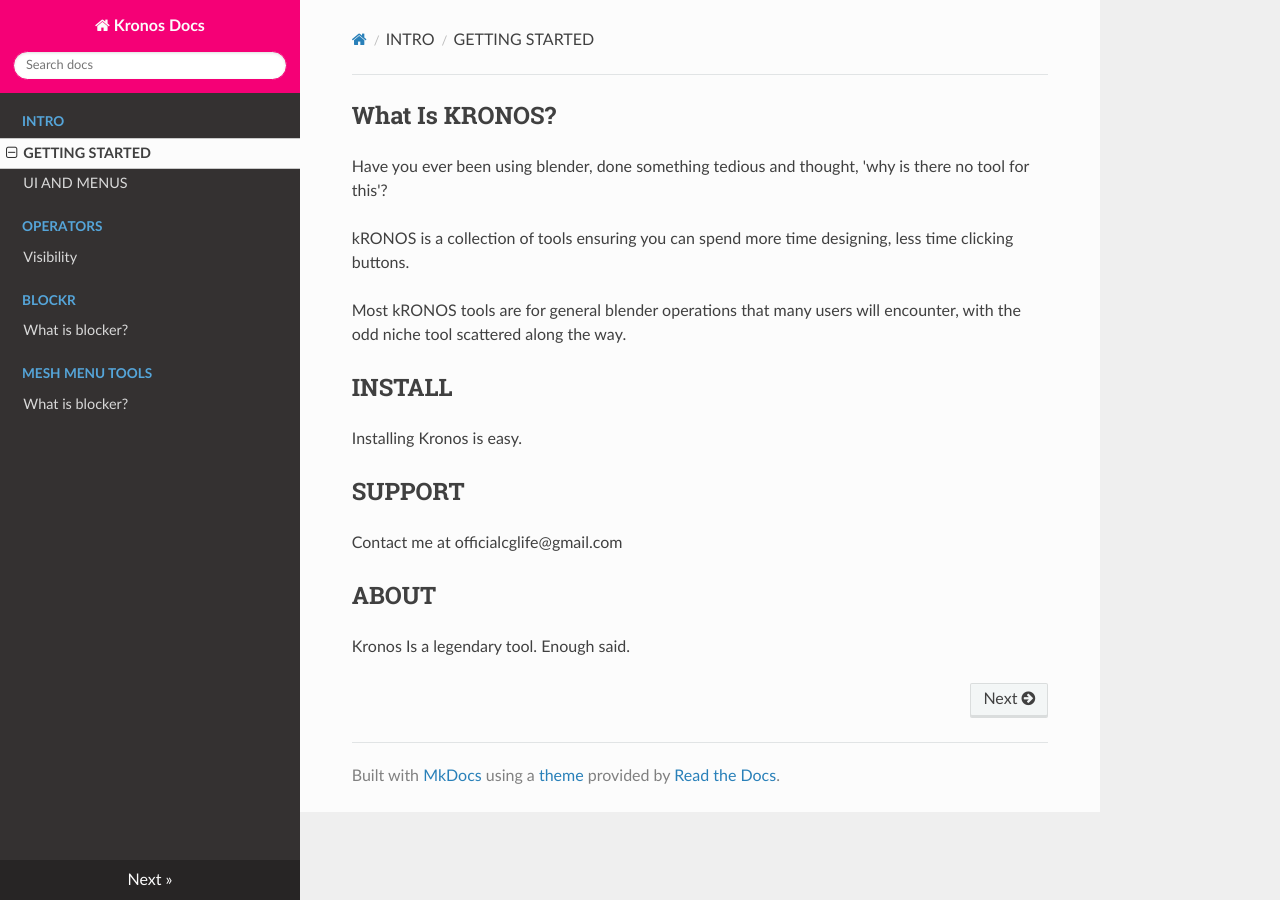
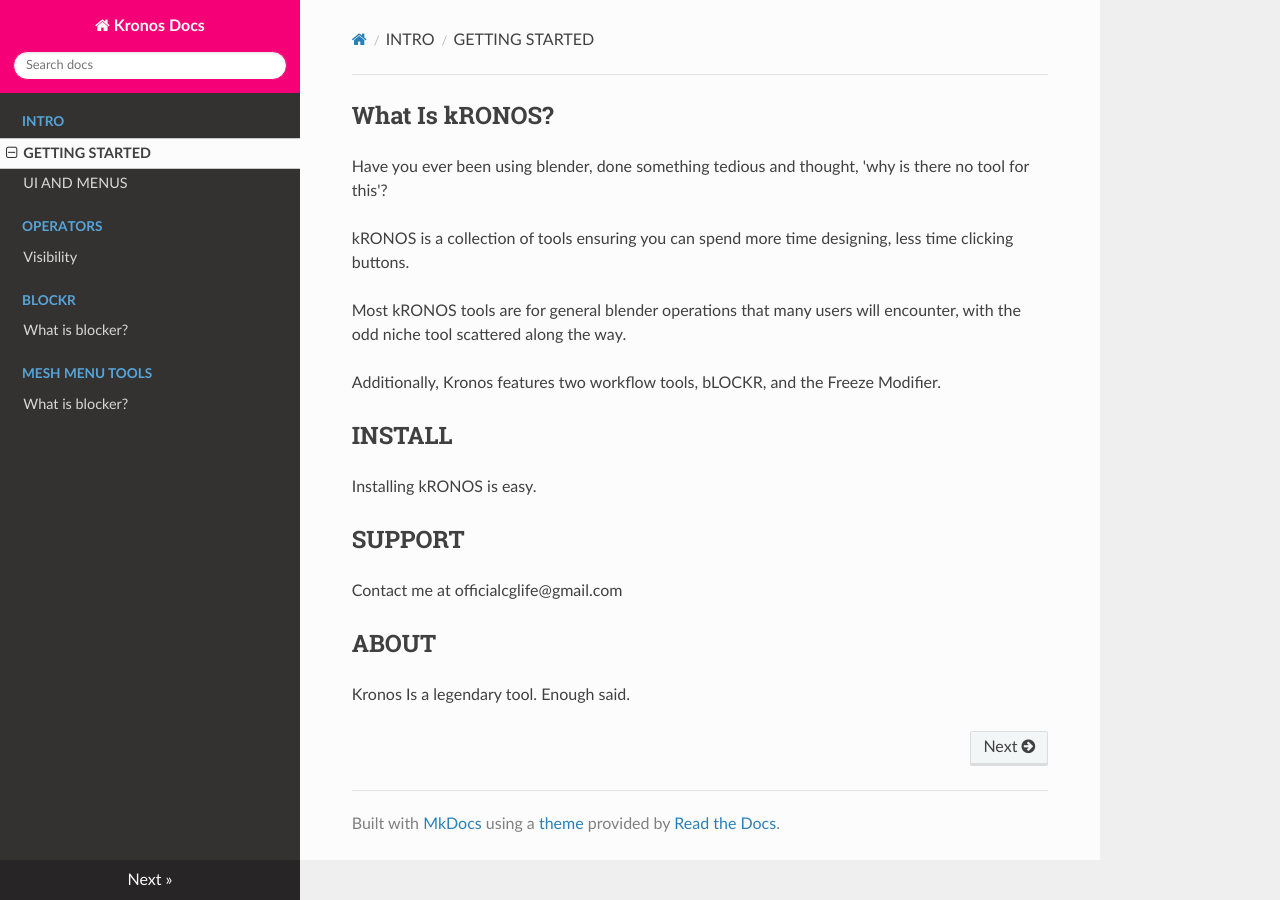
Before and after one commit to CGLIFE7/KronosDocs, an MkDocs documentation site: the page built from docs/docs/tutorial/kronos.md, in a window 1280 px wide. Built offline with MkDocs 1.6.1, drawn with Linux system fonts in a browser that asks for light colours; nearby versions of some CDN libraries.

Commit message:
Update kronos.md

```diff
--- a/docs/docs/tutorial/kronos.md
+++ b/docs/docs/tutorial/kronos.md
@@ -2,7 +2,7 @@
 
 
 
-## What Is KRONOS?
+## What Is kRONOS?
 
 Have you ever been using blender, done something tedious and thought, 'why is there no tool for this'?
 
@@ -10,9 +10,11 @@
 
 Most kRONOS tools are for general blender operations that many users will encounter, with the odd niche tool scattered along the way.
 
+Additionally, Kronos features two workflow tools, bLOCKR, and the Freeze Modifier.
+
 ## INSTALL
 
-Installing Kronos is easy.
+Installing kRONOS is easy.
 
 ## SUPPORT
 
```
